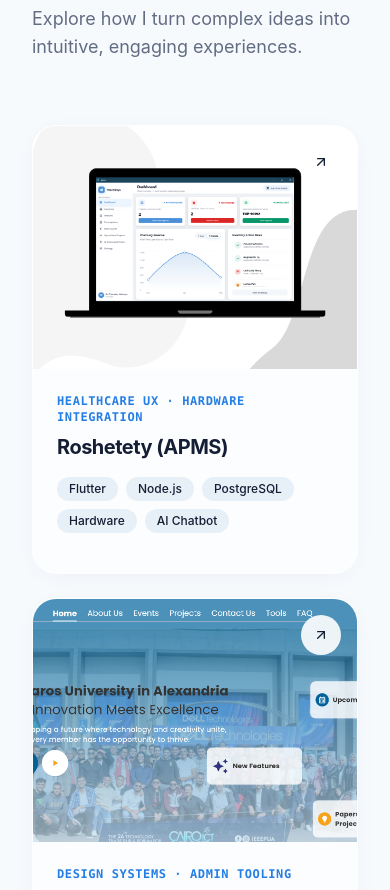
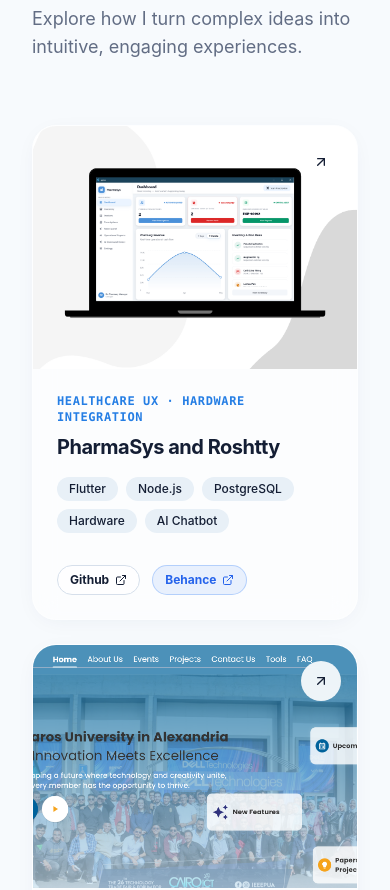
Before and after one commit to nadiahossny/nadiahossnyportfolio, a React (Vite) app: page / in a window 390 px wide. Shown: the part 5340-6230 px from the top of the page. Built offline with nearby package versions, Linux system fonts and the light colour scheme; the HTML template or start-up script is replaced by a standard one.

Commit message:
modified:   dist/index.html 	modified:   src/components/Projects.tsx

```diff
--- a/src/components/Projects.tsx
+++ b/src/components/Projects.tsx
@@ -1,10 +1,13 @@
 import { motion, AnimatePresence } from "framer-motion";
 import { useState } from "react";
 import { useLang } from "../contexts/LanguageContext";
-import { ArrowUpRight, ExternalLink, Plus, X } from "lucide-react";
+import { ArrowUpRight, ExternalLink, X } from "lucide-react";
 import pharmasysImg from "@/assets/pharmasys.png";
 import tasklyImg from "@/assets/taskly.png";
 import ieeeImg from "@/assets/ieee.png";
+import studyBuddyImg from "@/assets/studybuddy_enhanced.png";
+import ecommerceImg from "@/assets/ecommerce.png";
+import auraLeafImg from "@/assets/auraleaf.png";
 
 type Project = {
   id: string;
@@ -26,12 +29,12 @@ type Project = {
 const getProjects = (t: (en: string, ar: string) => string): Project[] => [
   {
     id: "pharmasys",
-    title: t("Roshetety (APMS)", "روشيتتي (APMS)"),
+    title: t("PharmaSys and Roshtty", "فارماسيس و روشيتتي"),
     niche: t("Healthcare UX · Hardware Integration", "تجربة مستخدم الرعاية الصحية · تكامل الأجهزة"),
     image: pharmasysImg,
     tags: ["Flutter", "Node.js", "PostgreSQL", "Hardware", "AI Chatbot"],
     problem: t("Pharmacists in high-traffic pharmacies lose time walking shelves, cross-checking stock manually, and handling repetitive dispensing tasks — all while a mistake carries real safety consequences. Patients often can't tell if a medication is in stock before making a trip.", "يضيع الصيادلة وقتهم في السير بين الأرفف والتحقق من المخزون يدويًا، بينما الأخطاء تحمل عواقب خطيرة على السلامة."),
-    solution: t("Roshetety is a two-sided pharmacy platform: a pharmacist-facing system that connects to a physical robotic arm to retrieve and dispense medication, and a companion consumer app that lets patients order from home. I owned the project end to end.", "روشيتتي منصة ذات وجهين: نظام للصيدلي متصل بذراع روبوتي، وتطبيق للمستهلك للطلب من المنزل. امتلكت المشروع بالكامل."),
+    solution: t("Roshetety is a two-sided pharmacy platform: a pharmacist-facing system that connects to a physical robotic arm to retrieve and dispense medication, and a companion consumer app that lets patients order from home. I owned the project end to end.", "روشيتت منصة ذات وجهين: نظام للصيدلي متصل بذراع روبوتي، وتطبيق للمستهلك للطلب من المنزل. امتلكت المشروع بالكامل."),
     techStack: ["Flutter", "Node.js", "PostgreSQL", "Figma"],
     role: t("Full Figma research-to-prototype pipeline; Flutter frontend; Node.js backend; serial communication to robotic arm.", "تنفيذ كامل من البحث للنموذج الأولي؛ واجهة أمامية؛ خلفية؛ واتصال تسلسلي بالروبوت."),
     githubUrl: "https://github.com/nadiahossny/apms-project",
@@ -60,93 +63,66 @@ const getProjects = (t: (en: string, ar: string) => string): Project[] => [
     solution: t("Core design principle: reduce clicks-to-first-task. A new user should be able to add and complete their first task in the fewest possible taps.", "مبدأ التصميم: تقليل النقرات لإضافة أول مهمة في أقل عدد ممكن."),
     techStack: ["Figma", "UX Research", "Prototyping"],
     role: t("Delivered user flows, wireframes, component library, and a fully interactive prototype.", "قدمت تدفقات المستخدم، ونموذج تفاعلي عالي الدقة."),
+    githubUrl: "https://github.com/nadiahossny",
     behanceUrl: "https://www.behance.net/nadiahossny",
-  }
-];
-
-const getOtherProjects = (t: (en: string, ar: string) => string): Project[] => [
-  {
-    id: "gift",
-    title: t("Gift-giving website", "موقع تقديم الهدايا"),
-    niche: t("Helps users choose gifts based on relationship and occasion", "يساعد المستخدمين في اختيار الهدايا بناءً على العلاقة والمناسبة"),
-    note: t("Shortcuts decision paralysis instead of presenting an endless catalog.", "يختصر شلل اتخاذ القرار بدلاً من تقديم كتالوج لا نهاية له."),
-    image: "", tags: [], liveUrl: "#", problem: "", solution: "", techStack: [], role: ""
   },
   {
     id: "study",
     title: t("Study helper website", "موقع مساعد دراسي"),
     niche: t("Organizes study material and schedules", "ينظم المواد الدراسية والجداول"),
-    note: t("Prioritized minimal setup friction so students adopt it during exam-week stress.", "تقليل وقت الإعداد ليتمكن الطلاب من استخدامه أثناء ضغط الامتحانات."),
-    image: "", tags: [], liveUrl: "#", problem: "", solution: "", techStack: [], role: ""
+    image: studyBuddyImg,
+    tags: ["React", "Firebase"],
+    problem: t("Prioritized minimal setup friction so students adopt it during exam-week stress.", "تقليل وقت الإعداد ليتمكن الطلاب من استخدامه أثناء ضغط الامتحانات."),
+    solution: t("Created an intuitive interface that allows students to quickly add and track their study sessions and materials.", "إنشاء واجهة بديهية تسمح للطلاب بإضافة وتتبع جلسات ومواد دراستهم بسرعة."),
+    techStack: ["React", "Firebase"],
+    role: t("Frontend Development & UI Design", "تطوير الواجهة الأمامية وتصميم واجهة المستخدم"),
+    githubUrl: "https://github.com/nadiahossny",
+    behanceUrl: "https://www.behance.net/nadiahossny",
   },
   {
-    id: "media",
-    title: t("Media player website", "موقع مشغل وسائط"),
-    niche: t("Distraction-free now-playing view", "عرض تشغيل خالٍ من المشتتات"),
-    note: t("Minimal chrome around content.", "الحد الأدنى من الإطارات حول المحتوى."),
-    image: "", tags: [], liveUrl: "#", problem: "", solution: "", techStack: [], role: ""
+    id: "gift",
+    title: t("Gift-giving website", "موقع تقديم الهدايا"),
+    niche: t("Helps users choose gifts based on relationship and occasion", "يساعد المستخدمين في اختيار الهدايا بناءً على العلاقة والمناسبة"),
+    image: ecommerceImg,
+    tags: ["Next.js", "Tailwind"],
+    problem: t("Shortcuts decision paralysis instead of presenting an endless catalog.", "يختصر شلل اتخاذ القرار بدلاً من تقديم كتالوج لا نهاية له."),
+    solution: t("Curated selection of gifts with a step-by-step wizard to guide users based on their relationship with the recipient.", "مجموعة مختارة من الهدايا مع معالج خطوة بخطوة لتوجيه المستخدمين بناءً على علاقتهم بالمستلم."),
+    techStack: ["Next.js", "Stripe"],
+    role: t("Full-stack Development", "تطوير شامل"),
+    githubUrl: "https://github.com/nadiahossny",
+    behanceUrl: "https://www.behance.net/nadiahossny",
   },
   {
-    id: "movie",
-    title: t("Movie app", "تطبيق أفلام"),
-    niche: t("Discovery-focused browsing", "تصفح يركز على الاستكشاف"),
-    note: t("Minimal clicks from browsing to decided.", "أقل عدد من النقرات من التصفح إلى القرار."),
-    image: "", tags: [], liveUrl: "#", problem: "", solution: "", techStack: [], role: ""
-  },
-  {
-    id: "todo",
-    title: t("To-do app", "تطبيق مهام"),
-    niche: t("Lighter counterpart to Taskly", "نظير أخف لـ Taskly"),
-    note: t("Tests the 'fewest clicks to capture a task' principle in a simpler shipped app.", "يختبر مبدأ 'أقل عدد من النقرات لإضافة مهمة' في تطبيق أبسط."),
-    image: "", tags: [], liveUrl: "#", problem: "", solution: "", techStack: [], role: ""
-  },
-  {
-    id: "notes",
-    title: t("Notetaking & organizing app", "تطبيق ملاحظات وتنظيم"),
-    niche: t("Balances free-form capture with structure", "يوازن بين الكتابة الحرة والتنظيم"),
-    note: t("Users aren't forced to categorize a note before writing it.", "لا يُجبر المستخدمون على تصنيف الملاحظة قبل كتابتها."),
-    image: "", tags: [], liveUrl: "#", problem: "", solution: "", techStack: [], role: ""
-  },
-  {
-    id: "taskbot",
-    title: t("Task manager + chatbot app", "تطبيق مهام + روبوت محادثة"),
-    niche: t("Structured task management plus a conversational interface", "إدارة مهام منظمة مع واجهة محادثة"),
-    note: t("Conversational interface for quick capture.", "واجهة محادثة لالتقاط المهام بسرعة."),
-    image: "", tags: [], liveUrl: "#", problem: "", solution: "", techStack: [], role: ""
-  },
-  {
-    id: "banner",
-    title: t("Banner maker website", "موقع صانع اللافتات"),
-    niche: t("Guided-but-flexible creative tool", "أداة إبداعية مرنة وموجهة"),
-    note: t("Creative tool designed specifically for non-designers.", "أداة إبداعية مصممة خصيصًا لغير المصممين."),
-    image: "", tags: [], liveUrl: "#", problem: "", solution: "", techStack: [], role: ""
-  },
-  {
-    id: "ieee-brand",
-    title: t("Brand identity app (IEEE-related)", "تطبيق هوية العلامة التجارية (IEEE)"),
-    niche: t("Applies a consistent visual identity system", "يطبق نظام هوية بصرية متسق"),
-    note: t("Ensures consistency across a branch's digital presence.", "يضمن الاتساق عبر الوجود الرقمي للفرع."),
-    image: "", tags: [], liveUrl: "#", problem: "", solution: "", techStack: [], role: ""
+    id: "auraleaf",
+    title: t("Aura Leaf App", "تطبيق أورا ليف"),
+    niche: t("Brand identity & eCommerce", "هوية العلامة التجارية والتجارة الإلكترونية"),
+    image: auraLeafImg,
+    tags: ["React Native", "UX Research"],
+    problem: t("Ensures consistency across a brand's digital presence while providing a seamless shopping experience.", "يضمن الاتساق عبر الوجود الرقمي للعلامة التجارية مع توفير تجربة تسوق سلسة."),
+    solution: t("Developed a complete design system and mobile app for browsing and purchasing products.", "تطوير نظام تصميم كامل وتطبيق جوال لتصفح وشراء المنتجات."),
+    techStack: ["React Native", "Figma"],
+    role: t("Mobile App Development & UI/UX", "تطوير تطبيقات الجوال وتصميم واجهة المستخدم"),
+    githubUrl: "https://github.com/nadiahossny",
+    behanceUrl: "https://www.behance.net/nadiahossny",
   }
 ];
 
 export const Projects = () => {
   const { t } = useLang();
   const [open, setOpen] = useState<Project | null>(null);
-  const [showMore, setShowMore] = useState(false);
 
   const projects = getProjects(t);
-  const displayedProjects = projects.slice(0, 3);
+  const displayedProjects = projects.slice(0, 6);
 
   const ProjectCard = ({ p, i, compact = false }: { p: Project, i: number, compact?: boolean }) => (
-    <motion.button
-      onClick={() => setOpen(p)}
+    <motion.div
       initial={{ opacity: 0, y: 30 }}
       whileInView={{ opacity: 1, y: 0 }}
       viewport={{ once: true }}
       transition={{ delay: (i % 3) * 0.1, duration: 0.6, ease: [0.16, 1, 0.3, 1] }}
       whileHover={{ y: -6 }}
-      className={`group overflow-hidden rounded-3xl text-left transition-smooth hover:shadow-glow w-full flex flex-col relative ${compact ? 'h-full bg-white dark:bg-card border border-border/40 shadow-sm' : 'glass'}`}
+      className={`group overflow-hidden rounded-3xl text-left transition-smooth hover:shadow-glow w-full flex flex-col relative cursor-pointer ${compact ? 'h-full bg-white dark:bg-card border border-border/40 shadow-sm' : 'glass'}`}
+      onClick={() => setOpen(p)}
     >
       {compact && (
         <div className="absolute right-6 top-6 opacity-0 transition-opacity group-hover:opacity-100 grid h-8 w-8 place-items-center rounded-full bg-primary/10 text-primary">
@@ -183,8 +159,22 @@ export const Projects = () => {
         {p.note && (
           <p className="text-sm text-muted-foreground mt-auto">{p.note}</p>
         )}
+        <div className="mt-4 flex gap-3 z-10" onClick={(e) => e.stopPropagation()}>
+          {p.githubUrl && (
+            <a href={p.githubUrl} target="_blank" rel="noopener noreferrer" className="inline-flex items-center justify-center gap-1.5 rounded-full border border-border bg-white/50 dark:bg-black/50 px-3 py-1.5 text-xs font-bold text-foreground transition-smooth hover:bg-neutral-100 dark:hover:bg-neutral-800">
+              Github
+              <ExternalLink className="h-3 w-3" />
+            </a>
+          )}
+          {p.behanceUrl && (
+            <a href={p.behanceUrl} target="_blank" rel="noopener noreferrer" className="inline-flex items-center justify-center gap-1.5 rounded-full border border-blue-500/30 bg-blue-500/10 px-3 py-1.5 text-xs font-bold text-blue-600 dark:text-blue-400 transition-smooth hover:bg-blue-500/20">
+              Behance
+              <ExternalLink className="h-3 w-3" />
+            </a>
+          )}
+        </div>
       </div>
-    </motion.button>
+    </motion.div>
   );
 
   return (
@@ -214,60 +204,7 @@ export const Projects = () => {
           ))}
         </div>
 
-        <div className="mt-16 flex justify-center">
-          <button
-            onClick={() => setShowMore(!showMore)}
-            className="group inline-flex items-center justify-center gap-2 rounded-full bg-gradient-primary px-8 py-4 text-sm font-semibold text-primary-foreground shadow-glow transition-smooth hover:scale-105"
-          >
-            <Plus className={`h-4 w-4 transition-transform ${showMore ? "rotate-45" : ""}`} />
-            {t("View More Projects.", "عرض المزيد من المشاريع.")}
-          </button>
-        </div>
 
-        <AnimatePresence>
-          {showMore && (
-            <motion.div
-              initial={{ opacity: 0 }}
-              animate={{ opacity: 1 }}
-              exit={{ opacity: 0 }}
-              className="fixed inset-0 z-[100] flex items-center justify-center bg-slate-900/60 p-4 backdrop-blur-md"
-              onClick={() => setShowMore(false)}
-            >
-              <motion.div
-                initial={{ scale: 0.95, opacity: 0, y: 20 }}
-                animate={{ scale: 1, opacity: 1, y: 0 }}
-                exit={{ scale: 0.95, opacity: 0 }}
-                transition={{ duration: 0.4, ease: [0.16, 1, 0.3, 1] }}
-                onClick={(e) => e.stopPropagation()}
-                className="bg-background shadow-2xl relative max-h-[90vh] w-full max-w-5xl overflow-y-auto rounded-3xl p-6 md:p-10 border border-border"
-              >
-                <button
-                  onClick={() => setShowMore(false)}
-                  className="absolute right-4 top-4 grid h-10 w-10 place-items-center rounded-full bg-muted/80 hover:bg-muted text-foreground shadow-sm backdrop-blur z-10"
-                  aria-label="Close"
-                >
-                  <X className="h-4 w-4" />
-                </button>
-
-                <div className="mb-8 max-w-2xl pt-2">
-                  <div className="flex items-center gap-3 mb-4">
-                    <span className="h-[2px] w-8 bg-primary/40 rounded-full"></span>
-                    <span className="font-mono text-xs font-semibold uppercase tracking-widest text-primary">{t("Additional Projects", "مشاريع إضافية")}</span>
-                  </div>
-                  <h2 className="font-display text-3xl font-bold md:text-4xl lg:text-5xl mb-4">
-                    {t("Other Notable ", "مشاريع أخرى ")}<span className="text-gradient">{t("Projects.", "بارزة.")}</span>
-                  </h2>
-                </div>
-
-                <div className="grid gap-6 grid-cols-1 sm:grid-cols-2 lg:grid-cols-3 pb-4">
-                  {getOtherProjects(t).map((p, i) => (
-                    <ProjectCard key={p.id} p={p} i={i} compact />
-                  ))}
-                </div>
-              </motion.div>
-            </motion.div>
-          )}
-        </AnimatePresence>
 
       </div>
 
```
Also changed, not shown: 1 other file (tests, documents, lock files or other folders).
